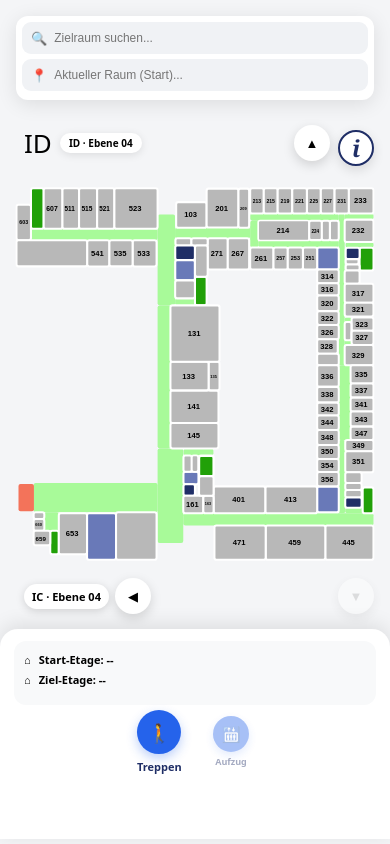
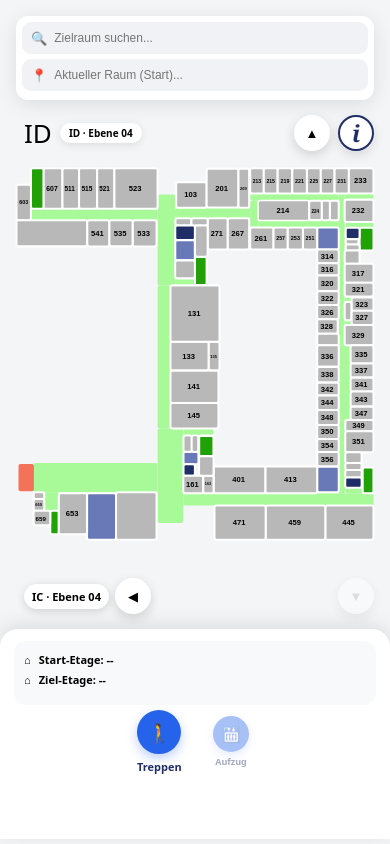
Before and after one commit to RonjaHeitmann/rub-campus-map, a plain HTML site: page index.html in a window 390 px wide. Drawn offline with Linux system fonts and the light colour scheme.

Commit message:
Auto-Update InteraktiveMap

```diff
--- a/InteraktiveMap/styles.css
+++ b/InteraktiveMap/styles.css
@@ -488,11 +488,11 @@ text.room-label {
         display: inline-block;
     }
     :root {
-        --map-offset-y: -35px;
+        --map-offset-y: 30px;
     }
 
     .building-heading {
-        top: 9px;
+        top: 120px;
         left: 18px;
         gap: 8px;
     }
@@ -509,7 +509,7 @@ text.room-label {
     }
 
     .map-legend {
-        top: 92px;
+        top: 115px;
         right: 16px;
     }
 
@@ -531,7 +531,7 @@ text.room-label {
     }
 
     .right-controls #btn-floor-up {
-        top: 92px;
+        top: 115px;
         right: 60px;
     }
 
--- a/styles.css
+++ b/styles.css
@@ -478,7 +478,7 @@ text.room-label {
 @media (max-width: 640px) {
     :root {
         --map-offset-x: 0px;
-        --map-offset-y: -10px;
+        --map-offset-y: -30px;
         --top-overlay-height: 84px;
     }
 
@@ -512,7 +512,7 @@ text.room-label {
     }
 
     .building-heading {
-        top: 130px;
+        top: 120px;
         left: 24px;
         gap: 8px;
     }
@@ -556,7 +556,7 @@ text.room-label {
     }
 
     .map-legend {
-        top: 130px;
+        top: 115px;
         right: 16px;
     }
 
@@ -582,7 +582,7 @@ text.room-label {
 
     .right-controls #btn-floor-up {
         position: absolute;
-        top: 125px;
+        top: 115px;
         right: 60px;
         width: 36px;
         height: 36px;
```
